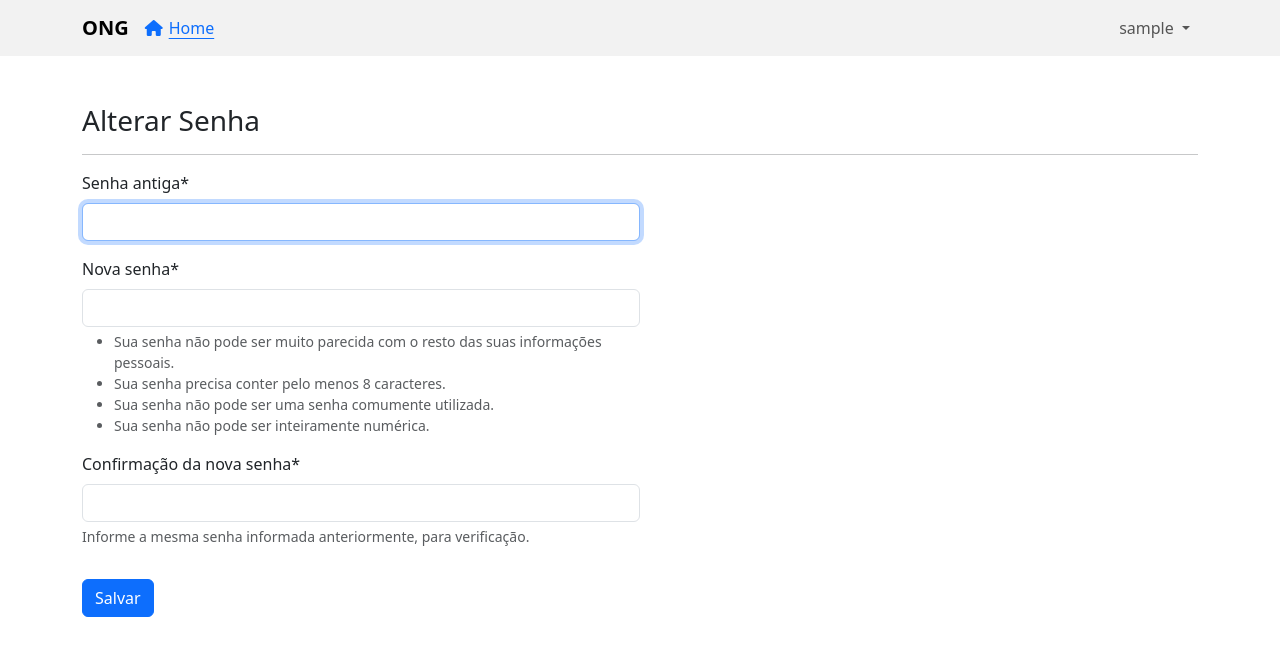
After one commit to aliine98/pi-univesp, a Django app: page /minha-conta/senha/ in a window 1280 px wide. The commit adds this page. Shown: the top 656 px of the page. Run offline with Django 5.2, Linux system fonts and the light colour scheme; the visitor is signed in with stand-in values (Sample User, id 1); some libraries are stand-ins or nearby versions.

Commit message:
formulário para atualizar usuário e senha + melhorias de ui + mensagens de sucesso

```diff
--- a/adocao_animais/urls.py
+++ b/adocao_animais/urls.py
@@ -29,4 +29,6 @@ urlpatterns = [
     path('gerenciar-animais/cadastro/',views.AnimalCreateView.as_view(),name='cadastrar-animal'),
     path('gerenciar-animais/editar/<int:pk>/',views.AnimalUpdateView.as_view(),name='editar-animal'),
     path('gerenciar-animais/excluir/<int:pk>/', views.AnimalDeleteView.as_view(), name='excluir-animal'),
+    path('minha-conta/', views.UsuarioUpdateView.as_view(), name='minha-conta'),
+    path('minha-conta/senha/',views.SenhaUpdateView.as_view(),name='mudar-senha'),
 ]
--- a/app/templates/base.html
+++ b/app/templates/base.html
@@ -10,8 +10,15 @@
 			integrity="sha384-FKyoEForCGlyvwx9Hj09JcYn3nv7wiPVlz7YYwJrWVcXK/BmnVDxM+D2scQbITxI"
 			crossorigin="anonymous"></script>
 	{% load static %}
-	<link href="{% static 'css/style.css' %}" rel="stylesheet" type="text/css"/>
 	<script src="https://kit.fontawesome.com/b5718073e0.js" crossorigin="anonymous"></script>
+	<style>
+		@media (max-width:990px) {
+			.table-responsive-wrapper {
+				max-width: 700px;
+				overflow-x: auto;
+			}
+		}
+	</style>
 </head>
 <body>
 	<nav class="navbar navbar-expand-lg" style="background-color: #f2f2f2;">
@@ -34,8 +41,8 @@
 							{{ user.username }}
 						</a>
 						<ul class="dropdown-menu">
-							<li><a class="dropdown-item" href="#">Minha Conta</a></li>
-							<li><a class="dropdown-item" href="{% url 'gerenciar-animais' %}">Cadastrar Animais</a></li>
+							<li><a class="dropdown-item" href="{% url 'minha-conta' %}">Minha Conta</a></li>
+							<li><a class="dropdown-item" href="{% url 'gerenciar-animais' %}">Gerenciar Animais</a></li>
 							<li>
 								<hr class="dropdown-divider">
 							</li>
@@ -52,6 +59,24 @@
 			</div>
 		</div>
 	</nav>
+	{% if messages %}
+		<div class="messages">
+			{% for message in messages %}
+				<div class="container-fluid position-fixed top-0 end-0 pt-4 pe-5" style="z-index: 100;width: fit-content;">
+					<div class="alert {{ message.tags }} alert-dismissible" role="alert" >
+						<button type="button" class="btn-close" data-bs-dismiss="alert" aria-label="Close"></button>
+						{{ message }}
+					</div>
+				</div>
+			{% endfor %}
+		</div>
+		<script>
+			const btns = document.querySelectorAll('.btn-close');
+			setTimeout(() => {
+				btns.forEach((btn) => btn.click());
+			}, 5000);
+		</script>
+	{% endif %}
 	<!--
 		Futuramente pode ser usado quando houver as demais funcionalidades
 
--- a/app/templates/gerenciar-animais-cadastrados.html
+++ b/app/templates/gerenciar-animais-cadastrados.html
@@ -23,7 +23,7 @@
 				</li>
 				<li>
 					<label for="filtro_status">Status:</label>
-					<select name="status" class="form-select" id="filtro_status" aria-label="Filtar por status">
+					<select name="status" class="form-select" id="filtro_status" aria-label="Filtar por status" style="width: fit-content;">
 						<option value="">Selecione...</option>
 						{% for s in status %}
 							<option value="{{ s.name }}" {% if request.GET.status == s.name %}selected{% endif %}>{{ s.label }}</option>
@@ -79,7 +79,8 @@
 		</form>
 	</div>
 </div>
-<table class="table table-striped table-hover table-bordered text-center">
+<div class="table-responsive-wrapper">
+<table class="table table-striped table-hover table-bordered text-center align-middle">
 	<thead>
 	<tr>
 		<th scope="col">Código</th>
@@ -180,4 +181,5 @@
 	{% endfor %}
 	</tbody>
 </table>
+	</div>
 {% endblock %}
--- a/app/templates/login.html
+++ b/app/templates/login.html
@@ -6,8 +6,8 @@
 {% block title %}Login{% endblock %}
 {% block content %}
 
-<div class="position-absolute top-50 start-50 translate-middle">
-	<div class="row">
+<div class="col col-lg-6 d-flex align-items-center mx-auto" style="height: 80vh;">
+	<div class="w-100">
         <h3>Autenticação</h3>
         <hr>
         <form action="" method="POST">
--- /dev/null
+++ b/app/templates/mudar-senha.html
@@ -0,0 +1,26 @@
+{% extends 'base.html' %}
+
+{% load static %}
+
+{% load crispy_forms_tags %}
+{% block title %}Alterar Senha{% endblock %}
+{% block content %}
+
+<div>
+	<h3>Alterar Senha</h3>
+	<hr>
+	<div class="col col-lg-6">
+		<div class="w-100">
+			<form action="" method="POST">
+
+				{% csrf_token %}
+
+				{{ form|crispy }}
+				<button type="submit" class="btn btn-primary mt-3">Salvar</button>
+
+			</form>
+		</div>
+	</div>
+</div>
+
+{% endblock %}
--- a/app/views.py
+++ b/app/views.py
@@ -1,4 +1,7 @@
 from braces.views import GroupRequiredMixin
+from django.contrib.auth.models import User
+from django.contrib.auth.views import PasswordChangeView, PasswordResetView
+from django.contrib.messages.views import SuccessMessageMixin
 from django.urls import reverse_lazy
 from django.views.generic import TemplateView, ListView
 from django.views.generic.edit import CreateView, UpdateView, DeleteView
@@ -81,21 +84,41 @@ class GerenciarAnimaisCadastrados(GroupRequiredMixin,ListView):
                 animais = animais.none()
         return animais
 
-class AnimalCreateView(GroupRequiredMixin,CreateView):
+class AnimalCreateView(GroupRequiredMixin,SuccessMessageMixin,CreateView):
     group_required = u"Ong"
     model = Animal
     fields = ["foto","sexo","idade_aproximada","porte","vacinado","castrado","mais_informacoes","status"]
     template_name = "cadastrar-animal.html"
     success_url = reverse_lazy("gerenciar-animais")
+    success_message = "Animal cadastrado com sucesso!"
 
-class AnimalUpdateView(GroupRequiredMixin,UpdateView):
+class AnimalUpdateView(GroupRequiredMixin,SuccessMessageMixin,UpdateView):
     group_required = u"Ong"
     model = Animal
     fields = ["foto", "sexo", "idade_aproximada", "porte", "vacinado", "castrado", "mais_informacoes", "status"]
     template_name = "cadastrar-animal.html"
     success_url = reverse_lazy("gerenciar-animais")
+    success_message = "Animal atualizado com sucesso!"
 
-class AnimalDeleteView(GroupRequiredMixin,DeleteView):
+class AnimalDeleteView(GroupRequiredMixin,SuccessMessageMixin,DeleteView):
     group_required = u"Ong"
     model = Animal
     success_url = reverse_lazy("gerenciar-animais")
+    success_message = "Animal excluído com sucesso!"
+
+class UsuarioUpdateView(GroupRequiredMixin, SuccessMessageMixin, UpdateView):
+    group_required = u"Ong"
+    model = User
+    fields = ['username']
+    template_name = "minha-conta.html"
+    success_url = reverse_lazy("minha-conta")
+    success_message = "Usuário atualizado com sucesso!"
+
+    def get_object(self, queryset=None):
+        return self.request.user
+
+class SenhaUpdateView(GroupRequiredMixin,SuccessMessageMixin,PasswordChangeView):
+    group_required = u"Ong"
+    template_name = 'mudar-senha.html'
+    success_message = "Senha atualizada com sucesso!"
+    success_url = reverse_lazy("minha-conta")
```
Also changed, not shown: adocao_animais/settings.py (+10 -0 lines), app/templates/cadastrar-animal.html (+9 -7 lines), app/templates/minha-conta.html (added, +28 -0 lines), app/static/css/style.css (deleted), 1 other file.
